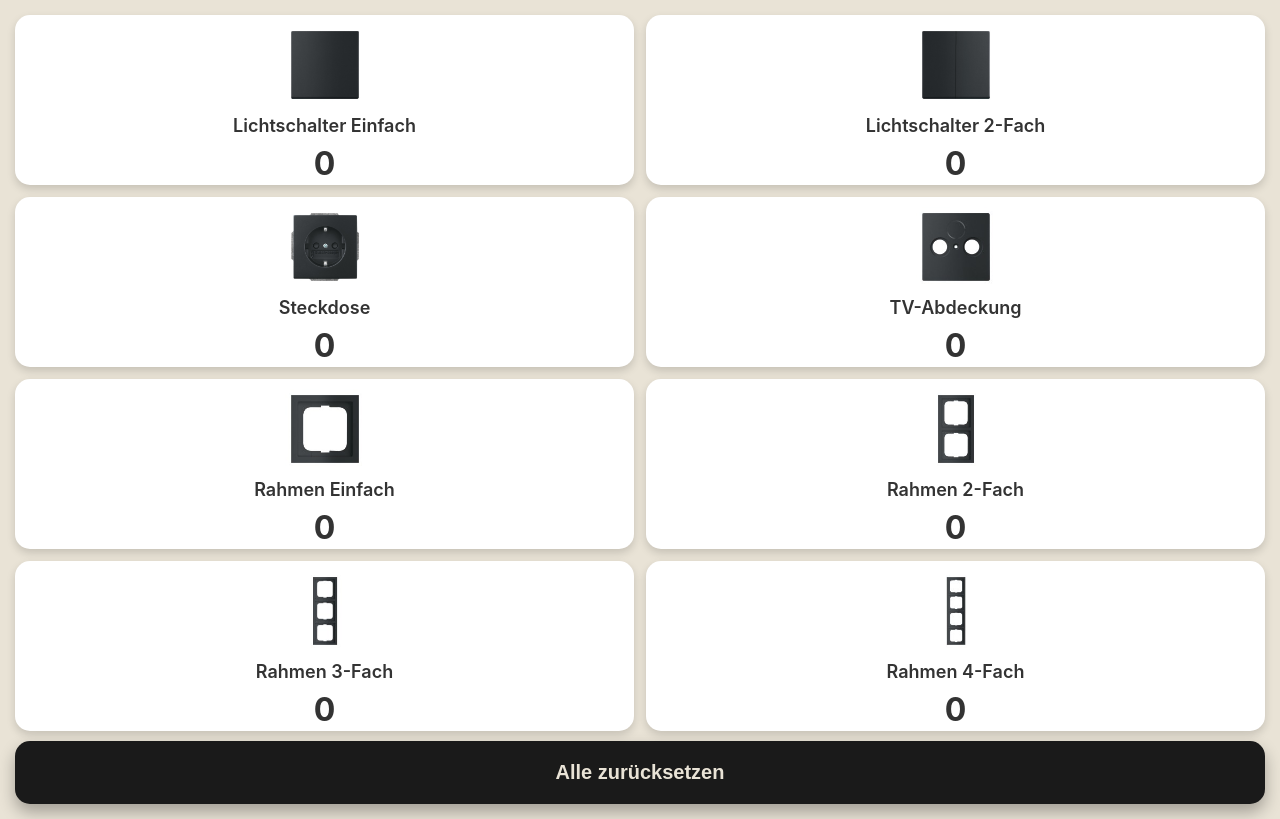
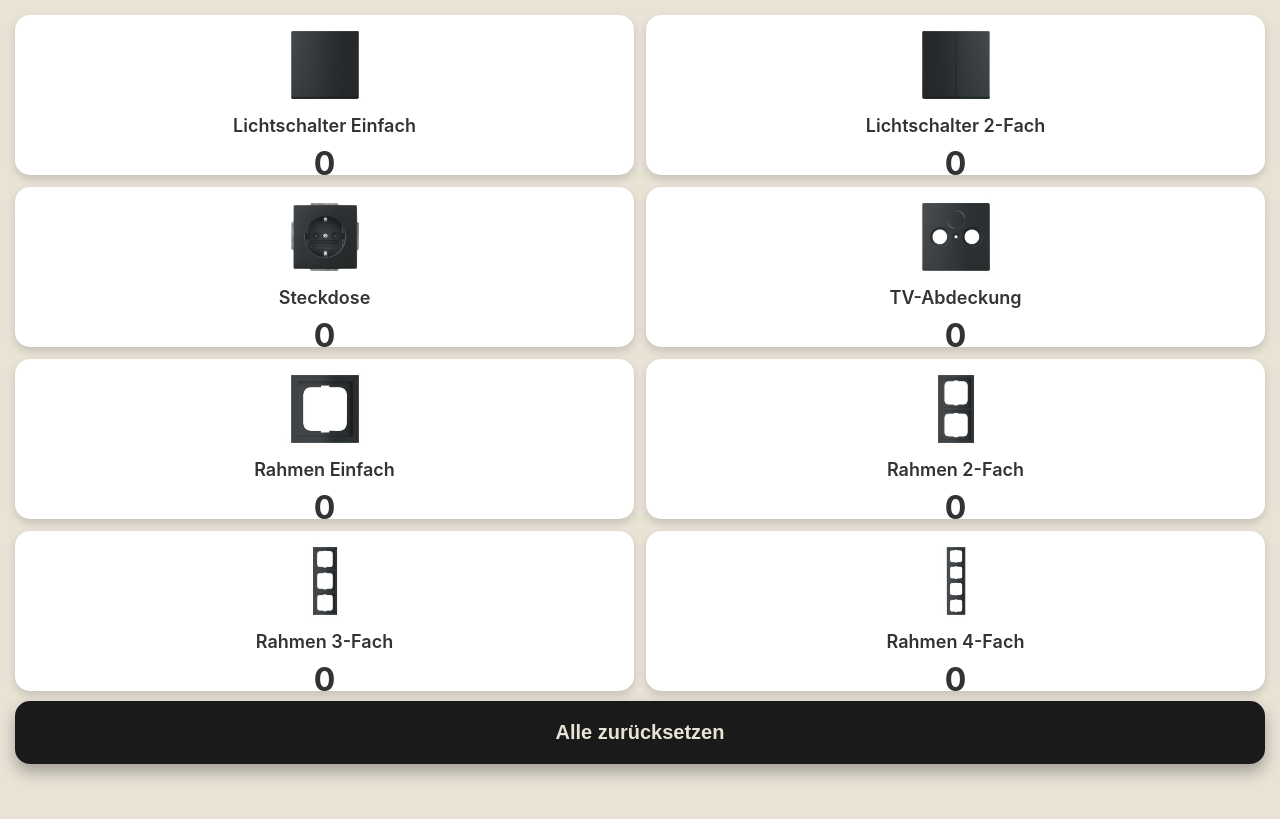
Before and after one commit to sputnyq/elco, a plain HTML site: page index.html in a window 1280 px wide. Drawn offline with Linux system fonts and the light colour scheme.

Commit message:
fix height

```diff
--- a/index.html
+++ b/index.html
@@ -28,7 +28,7 @@
       .counter-grid {
         display: grid;
         grid-template-columns: 1fr 1fr;
-        grid-template-rows: 170px 170px 170px 170px;
+        grid-template-rows: 160px 160px 160px 160px;
         gap: 12px;
         margin-bottom: 10px;
         flex: 1;
```
